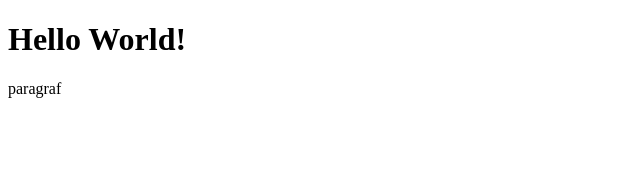
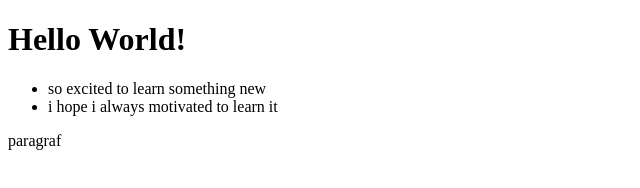
Before and after one commit to apriadiva/git-test-2, a plain HTML site: page index.html in a window 1280 px wide. Shown: the whole page, without its empty margins (0-640 px from the left). Drawn offline with Linux system fonts and the light colour scheme.

Commit message:
menambahkan list

```diff
--- a/index.html
+++ b/index.html
@@ -7,6 +7,10 @@
 </head>
 <body>
     <h1>Hello World!</h1>
+    <ul>
+        <li>so excited to learn something new</li>
+        <li>i hope i always motivated to learn it</li>
+    </ul>
     <p>paragraf</p>
 </body>
 </html>
```
